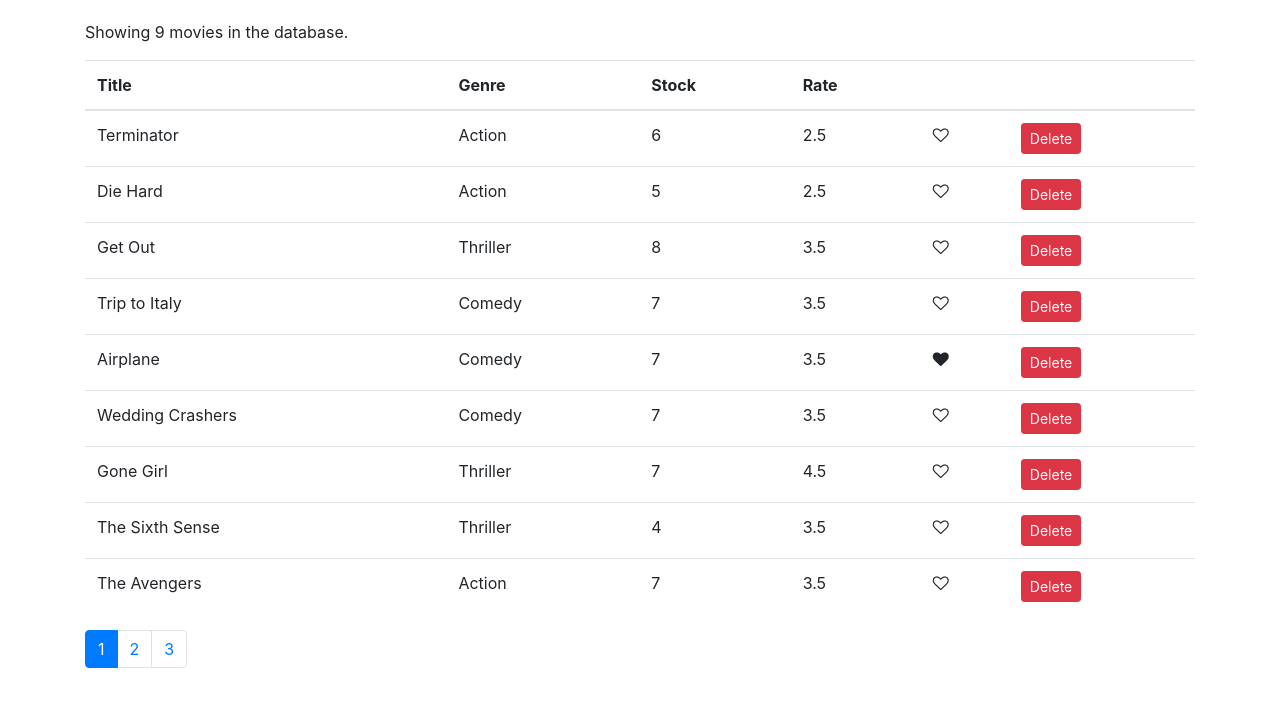
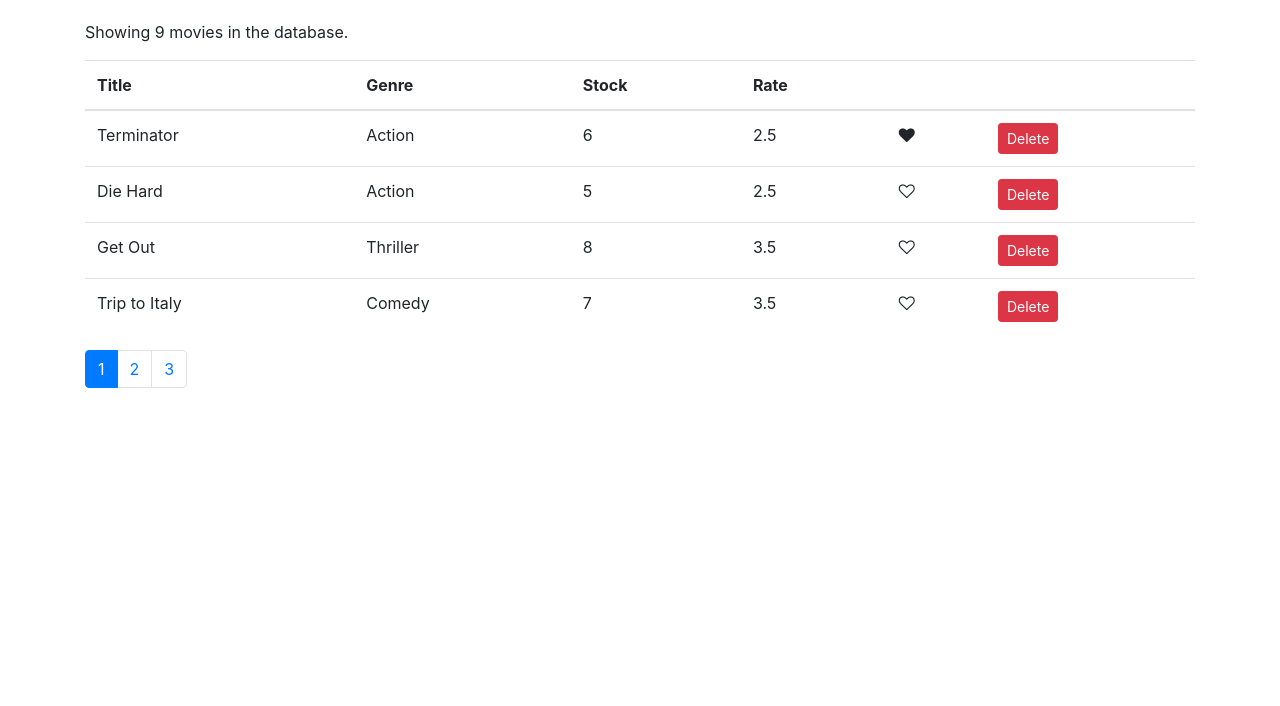
Before and after one commit to Hamsiny/React_Vidly_Demo, a React (Create React App) app: page / in a window 1280 px wide. Shown: the top 706 px of the page. Built offline with nearby package versions, Linux system fonts and the light colour scheme.

Commit message:
implement pagination by create reusable js function

```diff
--- a/src/components/movies.jsx
+++ b/src/components/movies.jsx
@@ -2,6 +2,7 @@ import React, { Component } from "react";
 import { getMovies } from "../services/fakeMovieService";
 import Like from "./common/like";
 import Pagination from "./common/pagination";
+import { paginate } from "./utils/paginate";
 
 export class Movies extends Component {
   state = {
@@ -29,11 +30,14 @@ export class Movies extends Component {
 
   render() {
     const { length: count } = this.state.movies;
-    const { currentPage, pageSize } = this.state;
+    const { currentPage, pageSize, movies } = this.state;
 
     if (count === 0) {
       return <p>There are no movies in the database.</p>;
     }
+
+    const moviesToShow = paginate(movies, currentPage, pageSize);
+
     return (
       <React.Fragment>
         <p>Showing {count} movies in the database.</p>
@@ -49,7 +53,7 @@ export class Movies extends Component {
             </tr>
           </thead>
           <tbody>
-            {this.state.movies.map((movie) => (
+            {moviesToShow.map((movie) => (
               <tr key={movie._id}>
                 <td>{movie.title}</td>
                 <td>{movie.genre.name}</td>
--- /dev/null
+++ b/src/components/utils/paginate.js
@@ -0,0 +1,6 @@
+import _ from "lodash";
+
+export function paginate(items, pageNumber, pageSize) {
+  const startIndex = (pageNumber - 1) * pageSize;
+  return _(items).slice(startIndex).take(pageSize).value();
+}
--- a/src/services/fakeMovieService.js
+++ b/src/services/fakeMovieService.js
@@ -8,7 +8,7 @@ const movies = [
     numberInStock: 6,
     dailyRentalRate: 2.5,
     publishDate: "2018-01-03T19:04:28.809Z",
-    liked: false,
+    liked: true,
   },
   {
     _id: "5b21ca3eeb7f6fbccd471816",
```
